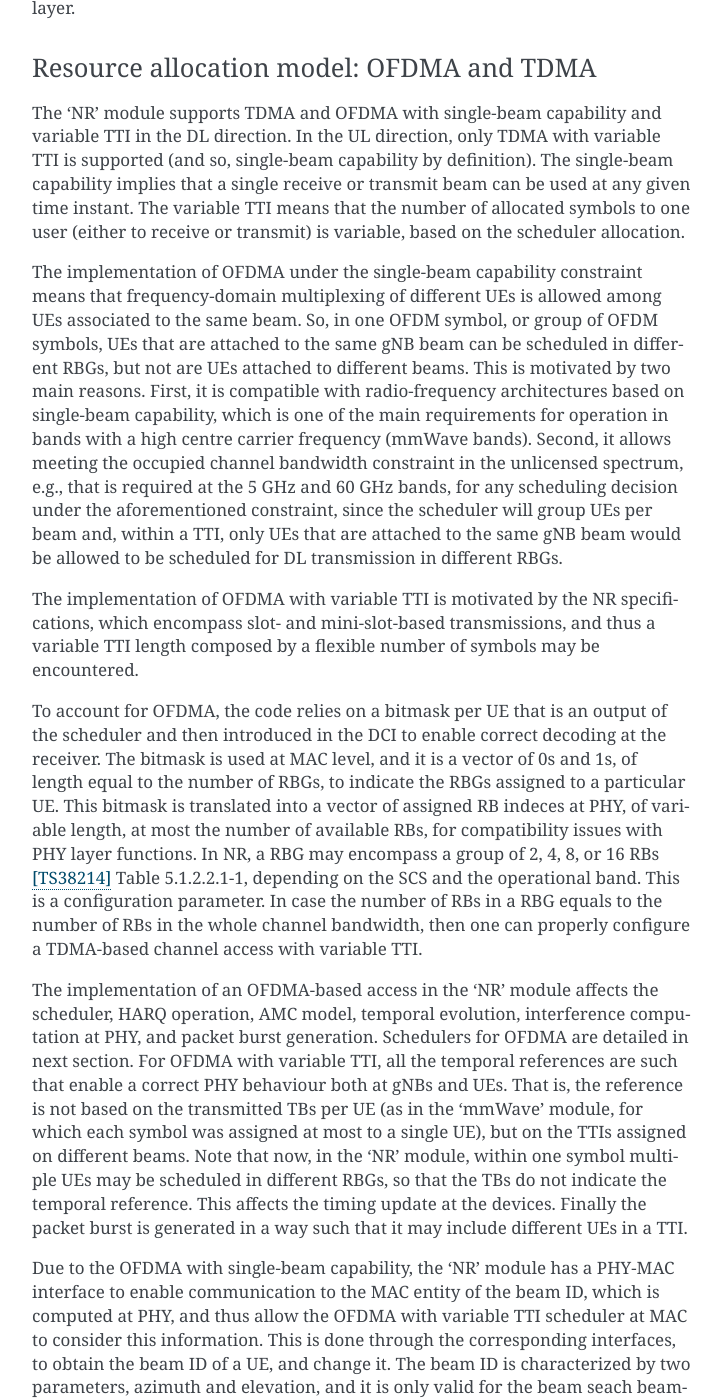
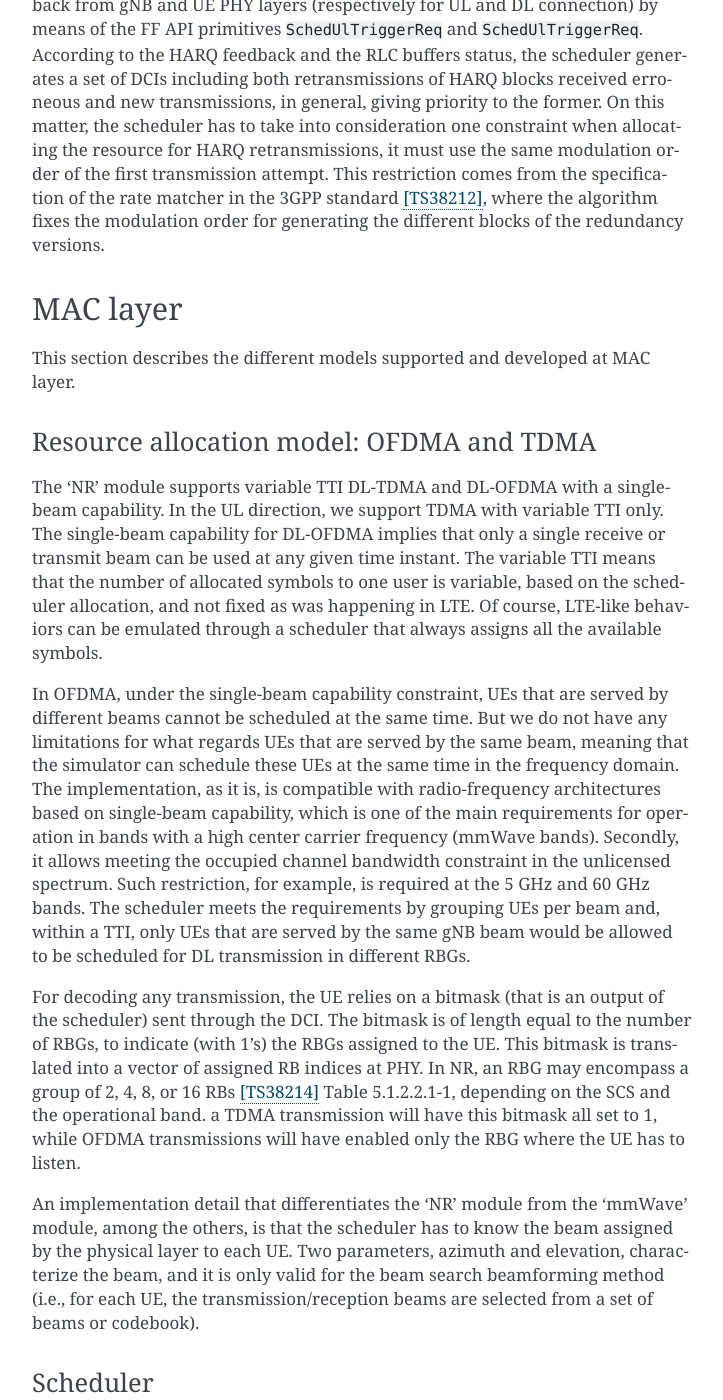
Before and after one commit to QiuYukang/5G-LENA, a Sphinx documentation site: the page built from doc/source/nr-module.rst, in a window 1280 px wide and 1400 px high, scrolled down 15315 px. Shown: the whole window, without its empty margins (388-1111 px from the left). Built offline with Sphinx 7.4.7, drawn with Linux system fonts in a browser that asks for light colours; formulas are drawn with MathJax 3; some of the changed text lies outside the part shown.

Commit message:
doc: Updated Manual

```diff
--- a/doc/source/nr-module.rst
+++ b/doc/source/nr-module.rst
@@ -144,88 +144,43 @@
 
 Duplexing schemes
 =================
-The 'NR' simulator supports both TDD and FDD duplexing modes, in a flexible manner.
-Indeed a gNB can be configured with multiple carriers, some of them being paired (for FDD), and
-others being TDD. Each carrier can be further split into multiple BWPs, under the
-assumption that all the BWPs are orthogonal in frequency, to enable compatibility
-with the channel instances. The gNB can simultaneously transmit and/or receive from
-multiple BWPs. However, from the UE side, we assume the UE is active in a single
-BWP at a time.
+The 'NR' simulator supports both TDD and FDD duplexing modes in a flexible manner. Indeed a gNB can be configured with multiple carriers, some of them being paired (for FDD), and others being TDD. Each carrier can be further split into various BWPs, under the assumption that all the BWPs are orthogonal in frequency, to enable compatibility with the channel instances. The gNB can simultaneously transmit and receive from multiple BWPs. However, from the UE side, we assume the UE is active in a single BWP at a time.
 
 
 TDD model
 #########
-In case of TDD, NR allows different slot types: DL-only ("DL" slots), UL-only ("UL"
-slots), and Flexible ("F" slots).
-The TDD pattern in NR, which is repeated with a pre-configured periodicity, is composed of a
-set of consecutive DL-only slots, a set of consecutive DL symbols, a guard band, a set of
-consecutive UL symbols,
-and a set of consecutive UL-only slots. In case the set of DL symbols, guard band, and UL symbols
-fit in a slot, this slot is a Flexible one.
+NR allows different slot types: DL-only ("DL" slots), UL-only ("UL" slots), and Flexible ("F" slots). Flexible slots have a certain number of DL symbols, a guard band, and a certain number of UL symbols. For the DL-only and UL-only case, the slots have, as the name suggests, only DL or only UL symbols. A TDD pattern in NR, repeated with a pre-configured periodicity, is a set of the previously defined slot types.
 
-In the 'NR' module, we let the user configure the TDD pattern by specifying
-the type of slot for each slot within the pattern, with a length that can be set
-by the end user. In case of Flexible slots,
-the first and the last OFDM symbols of the slot are reserved for
-DL CTRL and UL CTRL, repectively (e.g., DCI and UCI). The symbols in between can be
-dynamically allocated to DL and/or UL data. Thus, dynamic TDD is supported.
-In the case of DL-only slots, the first
-symbol is reserved for DL CTRL and the rest of symbols are available for DL data.
-In the case of UL-only slots, the last
-symbol is reserved for UL CTRL and the rest of symbols are available for UL data.
+In the 'NR' module, the TDD pattern is represented by a vector of slot types, where the length and the content of such vector are user-defined. In the case of Flexible slots, the first and the last OFDM symbols are reserved for DL CTRL and UL CTRL, respectively (e.g., DCI and UCI). The symbols in between can be dynamically allocated to DL and UL data, hence supporting dynamic TDD. In the case of DL-only slots, the first symbol is reserved for DL CTRL, and the rest of the symbols are available for DL data. In the case of UL-only slots, the last symbol is reserved for UL CTRL, and the rest of the symbols are available for UL data.
 
-Also, the model supports configuring special slots ("S" slots) in order to emulate
-LTE. In those slots, the first symbol is reserved for DL CTRL, the
-last slot is reserved for UL CTRL, and the rest of symbols are available for DL data.
+The model also supports the special slot type ("S" slots) to emulate LTE. In those slots, the first symbol is reserved for DL CTRL, the last slot is reserved for UL CTRL, and the rest of the symbols are available for DL data.
 
 
 FDD model
 #########
-TBC [Nat]
+In the 'NR' module, FDD duplexing is modeled through the usage of two paired bandwidth parts, where one is dedicated to transmitting DL data and contrl, and the other for the transmission of the UL data and control. The user would configure each bandwidth part with a DL-only (or UL-only) pattern, and then configure a linking between the two bandwidth parts for the correct routing of the control messages. As an example, the HARQ feedback for a DL transmission will be uploaded through the UL-only bandwidth part, but it applies to the DL-only bandwidth part: the configuration is needed for correctly routing that message from one bandwidth part to the other.
+
+This FDD model supports the pairing only between bandwidth parts configured with the same numerology.
 
 
 CQI feedback
 ============
-NR defines the Channel Quality Indicator (CQI), which is reported by
-the UE and can be used for MCS index selection at the gNB.
-NR defines three tables of 4-bit CQIs (see Tables 5.2.2.1-1 to 5.2.2.1-3 in [TS38214]_),
-each table being associated with one MCS table.
+NR defines a Channel Quality Indicator (CQI), which is reported by the UE and can be used for MCS index selection at the gNB. NR defines three tables of 4-bit CQIs (see Tables 5.2.2.1-1 to 5.2.2.1-3 in [TS38214]_), where each table is associated with one MCS table.
 
-We consider the generation of periodic wideband CQI. That is, a single value
-of channel state that is deemed representative of all RBs in use.
+At the moment, we support the generation of a periodic *wideband* CQI. Such value is a single integer that represents the entire channel state or better said, the (average) state of the resource blocks that have been used in the transmission.
 
-The CQI index to be reported is obtained by first obtaining a SINR measurement
-and then passing this SINR measurement to the Adaptive Modulation and Coding
-module (see details in AMC section) that maps it to the CQI index.
+The CQI index to be reported is obtained by first obtaining an SINR measurement and then passing this SINR measurement to the Adaptive Modulation and Coding module (see details in AMC section) that maps it to the CQI index.
 
 
 Interference model
 ==================
-The PHY model is based on the well-known Gaussian interference models, according
-to which the powers of interfering signals (in linear units) are summed up together
-to determine the overall interference power.
-The useful and interfering signals, as well as the noise power spectral density,
-are processed to calculate the SNR, the SINR, and the RSSI (in dBm).
+The PHY model is based on the well-known Gaussian interference models, according to which the powers of interfering signals (in linear units) are summed up together to determine the overall interference power. The useful and interfering signals, as well as the noise power spectral density, are processed to calculate the SNR, the SINR, and the RSSI (in dBm).
 
-Also, such powers are used to determine if the channel is busy or empty. For that,
-we are creating two events, one that adds, for any signal, the received power and
-another that substracts the received power at the end time. These events are then
-used to determine if the channel is busy (by comparing to a threshold)
-and for how long.
-
+Also, such powers are used to determine if the channel is busy or empty. For that, we are creating two events, one that adds, for any signal, the received power and another that subtracts the received power at the end time. These events determine if the channel is busy (by comparing it to a threshold) and for how long.
 
 Spectrum model
 ==============
-In the simulator, radio spectrum usage is modeled as follows. A Spectrum Model is defined in the
-simulation for each set of central carrier frequency, transmission bandwidth (in number
-of PRBs), subcarrier spacing, and number of subcarriers per PRB, using the
-Spectrum framework [baldo2009]_. A spectrum model is configured for every bandwidth part (BWP)
-of each gNB instantiated in the simulation; hence, each gNB-BWP can use a different spectrum model.
-Every UE will automatically use the spectrum model of the gNB it is attached to.
-Using the MultiModelSpectrumChannel described in [baldo2009]_, the interference among gNBs and UEs
-that use different spectrum models is properly accounted for. This allows to
-simulate dynamic spectrum access policies, as well as dynamic TDD schemes, considering
-downlink-to-uplink and uplink-to-downlink interferences.
+In the simulator, radio spectrum usage follows the usual way to represent radio transmission in the ns-3 simulator [baldo2009]_. The core is an object that represents the channel characteristic, including the propagation, following the 3GPP specifications [gpp-channel-dev]. In the simulation, there will be as many channel models as the user needs, remembering that two (or more) channel models cannot overlap over the spectrum frequencies. In the NR nodes, there will be as many physical layers as the number of channel models; each physical layer communicates to its channel model through a spectrum model instance that owns a model of the physical layer antenna. The combination of the sender's and receiver's antenna gain (given by the configured beam and the antenna element radiation pattern), the propagation loss, and the channel characteristics, provide the value of the received power spectral density for each transmitted signal. The interference among different nodes is calculated using the MultiModelSpectrumChannel described in [baldo2009]_. In this way, we can simulate dynamic spectrum access policies, as well as dynamic TDD schemes, considering downlink-to-uplink and uplink-to-downlink interferences.
 
 
 Data PHY error model
@@ -496,74 +443,13 @@
 
 Resource allocation model: OFDMA and TDMA
 =========================================
-The 'NR' module supports TDMA and OFDMA with single-beam capability and variable TTI
-in the DL direction. In the UL direction, only TDMA with variable
-TTI is supported (and so, single-beam capability by definition).
-The single-beam capability implies that a single receive or transmit beam can be used
-at any given time instant. The variable TTI means that the number of allocated
-symbols to one user (either to receive or transmit) is variable, based on the scheduler
-allocation.
+The 'NR' module supports variable TTI DL-TDMA and DL-OFDMA with a single-beam capability. In the UL direction, we support TDMA with variable TTI only. The single-beam capability for DL-OFDMA implies that only a single receive or transmit beam can be used at any given time instant. The variable TTI means that the number of allocated symbols to one user is variable, based on the scheduler allocation, and not fixed as was happening in LTE. Of course, LTE-like behaviors can be emulated through a scheduler that always assigns all the available symbols.
 
-The implementation of OFDMA under the single-beam capability constraint
-means that frequency-domain multiplexing of
-different UEs is allowed among UEs associated to the same beam. So, in one OFDM
-symbol, or group of OFDM symbols, UEs that
-are attached to the same gNB beam can be scheduled in different RBGs, but not are UEs attached
-to different beams. This is motivated by
-two main reasons. First, it is compatible with radio-frequency architectures based
-on single-beam capability, which is one of
-the main requirements for operation in bands with a high centre carrier frequency
-(mmWave bands). Second, it allows meeting the
-occupied channel bandwidth constraint in the unlicensed spectrum, e.g., that is
-required at the 5 GHz and 60 GHz bands, for any
-scheduling decision under the aforementioned constraint, since the scheduler will
-group UEs per beam and, within a TTI, only
-UEs that are attached to the same gNB beam would be allowed to be scheduled
-for DL transmission in different RBGs.
+In OFDMA, under the single-beam capability constraint, UEs that are served by different beams cannot be scheduled at the same time. But we do not have any limitations for what regards UEs that are served by the same beam, meaning that the simulator can schedule these UEs at the same time in the frequency domain. The implementation, as it is, is compatible with radio-frequency architectures based on single-beam capability, which is one of the main requirements for operation in bands with a high center carrier frequency (mmWave bands). Secondly, it allows meeting the occupied channel bandwidth constraint in the unlicensed spectrum. Such restriction, for example, is required at the 5 GHz and 60 GHz bands. The scheduler meets the requirements by grouping UEs per beam and, within a TTI, only UEs that are served by the same gNB beam would be allowed to be scheduled for DL transmission in different RBGs.
 
-The implementation of OFDMA with variable TTI is motivated by the NR specifications,
-which encompass slot- and mini-slot-based
-transmissions, and thus a variable TTI length composed by a flexible number of
-symbols may be encountered.
+For decoding any transmission, the UE relies on a bitmask (that is an output of the scheduler) sent through the DCI. The bitmask is of length equal to the number of RBGs, to indicate (with 1's) the RBGs assigned to the UE. This bitmask is translated into a vector of assigned RB indices at PHY. In NR, an RBG may encompass a group of 2, 4, 8, or 16 RBs [TS38214]_ Table 5.1.2.2.1-1, depending on the SCS and the operational band. a TDMA transmission will have this bitmask all set to 1, while OFDMA transmissions will have enabled only the RBG where the UE has to listen.
 
-To account for OFDMA, the code relies on a bitmask per UE that is an output of
-the scheduler and then introduced in the DCI to
-enable correct decoding at the receiver. The bitmask is used at MAC level, and
-it is a vector of 0s and 1s, of length equal to
-the number of RBGs, to indicate the RBGs assigned to a particular UE. This bitmask
-is translated into a vector of assigned RB
-indeces at PHY, of variable length, at most the number of available RBs, for
-compatibility issues with PHY layer functions. In
-NR, a RBG may encompass a group of 2, 4, 8, or 16 RBs [TS38214]_ Table 5.1.2.2.1-1,
-depending on the SCS and the operational
-band. This is a configuration parameter. In case the number of RBs in a RBG equals
-to the number of RBs in the whole channel
-bandwidth, then one can properly configure a TDMA-based channel access with variable TTI.
-
-The implementation of an OFDMA-based access in the 'NR' module affects the scheduler,
-HARQ operation, AMC model, temporal evolution,
-interference computation at PHY, and packet burst generation. Schedulers for OFDMA are
-detailed in next section. For OFDMA with variable TTI,
-all the temporal references are such that enable a correct PHY behaviour
-both at gNBs and UEs. That is, the reference
-is not based on the transmitted TBs per UE (as in the
-'mmWave' module, for which each symbol was assigned at most to a single UE),
-but on the TTIs assigned on different beams. Note that
-now, in the 'NR' module, within one symbol multiple UEs may be scheduled
-in different RBGs, so that the TBs do not indicate the
-temporal reference. This affects the timing update at the devices.
-Finally the packet burst is generated in a way
-such that it may include different UEs in a TTI.
-
-Due to the OFDMA with single-beam capability, the 'NR' module has a
-PHY-MAC interface to enable communication to the MAC entity
-of the beam ID, which is computed at PHY, and thus allow the OFDMA with variable TTI
-scheduler at MAC to consider this
-information. This is done through the corresponding interfaces, to obtain
-the beam ID of a UE, and change it.
-The beam ID is characterized by two parameters, azimuth and elevation, and
-it is only valid for the beam seach beamforming method (i.e.,
-for each UE, the transmission/reception beams are selected from a set of beams or codebook).
+An implementation detail that differentiates the 'NR' module from the 'mmWave' module, among the others, is that the scheduler has to know the beam assigned by the physical layer to each UE. Two parameters, azimuth and elevation, characterize the beam, and it is only valid for the beam search beamforming method (i.e., for each UE, the transmission/reception beams are selected from a set of beams or codebook).
 
 
 Scheduler
@@ -703,25 +589,9 @@
 
 Scheduler operation
 ===================
-In an NR system, the UL decisions for a slot are taken in a different moment
-than the DL decision for the same slot. In particular, since the UE must have
-the time to prepare the data to send, the gNB takes the UL scheduler decision
-in advance and then sends the UL grant taking into account these timings.
-For example, consider that the DCIs for DL are usually prepared two slots in
-advance with respect to when the MAC PDU is actually over the air. For example,
-for UL, the UL grant must be prepared four slots before the actual time in
-which the UE transmission is over the air transmission: after two slots,
-the UL grant will be sent to the UE, and after two more slots, the gNB is
-expected to receive the UL data.
+In an NR system, the UL decisions for a slot are taken in a different moment than the DL decision for the same slot. In particular, since the UE must have the time to prepare the data to send, the gNB takes the UL scheduler decision in advance and then sends the UL grant taking into account these timings. Consider that the DL-DCIs are usually prepared two slots in advance with respect to when the MAC PDU is actually over the air. For the UL case, to permit two slots to the UE for preparing the data, the UL grant must be prepared four slots before the actual time in which the UE transmission is over the air. In two slots, the UL grant will be sent to the UE, and after two more slots, the gNB is expected to receive the UL data.
 
-At PHY layer, the gNB stores all the relevant information to properly schedule
-reception/transmission of data in a vector of slot allocations. The vector
-is guaranteed to be sorted by the starting symbol, to maintain the timing
-order between allocations. Each allocation contains the DCI created by the
-MAC, as well as other useful information.
-
-To accommodate the NR UL scheduling delay, the new MAC scheduler design is
-actively considering these delays during each phase.
+At PHY layer, the gNB stores all the relevant information to properly schedule reception/transmission of data in a vector of slot allocations. The vector is guaranteed to be sorted by the starting symbol, to maintain the timing order between allocations. Each allocation contains the DCI created by the MAC, as well as other useful information.
 
 
 Scheduling timings: K0, K1, K2
@@ -737,7 +607,11 @@
 
 BWP manager
 ===========
-TBC [Nat, Carlos]
+Our implementation has a layer that acts as a 'router' of messages. Initially, it was depicted as a middle layer between the RLC and the MAC, but with time it got more functionalities. The purpose of this layer, called the bandwidth part manager, is twofold. On the first hand, as we have already seen, it is used to route the control messages to realize the FDD bandwidth part pairing. On the other hand, it is used to split or route traffic over different spectrum parts.
+
+For the FDD pairing functionality, the user has to enter the pairing configuration that applies to his/her scenario. The NetDevice will then ask the manager for the input/output bandwidth part to which the message should be routed. It is important to note that this feature virtually connects different physical layers.
+
+For the flows routing among different spectrum, the layer intercepts the BSR from the RLC queues, and route them to the correct stack (MAC and PHY) that is attached to a particular spectrum region. The algorithmic part of the split is separated from the Bandwidth Part Manager. In other words, the algorithm is modularized to let the user write, change, and test different ways of performing the split. The only requirement is that such routing is done based on the QCI of the flow.
 
 
 Adaptive modulation and coding model
@@ -776,14 +650,7 @@
 
 Transport block model
 =====================
-The model of the MAC Transport Blocks (TBs) provided by the simulator
-is simplified with respect to the 3GPP specifications. In particular,
-a simulator-specific class (PacketBurst) is used to aggregate MAC SDUs in
-order to achieve the simulator’s equivalent of a TB, without the corresponding
-implementation complexity. The multiplexing of different logical channels
-to and from the RLC layer is performed using a dedicated packet tag (LteRadioBearerTag),
-which performs a functionality which is partially equivalent to that of the MAC headers
-specified by 3GPP.
+The model of the MAC Transport Blocks (TBs) provided by the simulator is simplified with respect to the 3GPP specifications. In particular, a simulator-specific class (PacketBurst) is used to aggregate MAC SDUs to achieve the simulator’s equivalent of a TB, without the corresponding implementation complexity. The multiplexing of different logical channels to and from the RLC layer is performed using a dedicated packet tag (LteRadioBearerTag), which produces a functionality which is partially equivalent to that of the MAC headers specified by 3GPP.
 
 
 RLC layer
```
Also changed, not shown: other parts of doc/source/nr-module.rst (+2 -10 lines).
